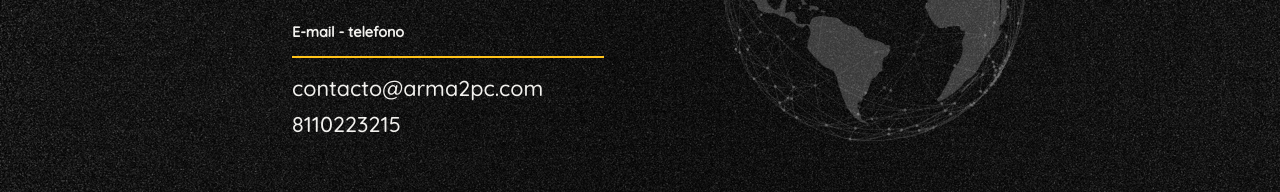
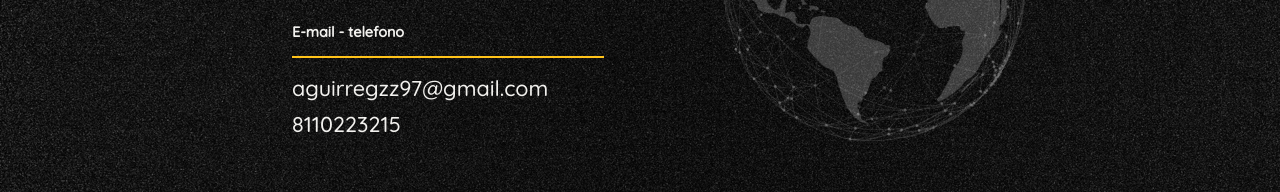
Before and after one commit to Aguirregzz97/arma2pc, a React app: page /#/contact in a window 1280 px wide. Shown: the part 343-535 px from the top of the page. Built offline with nearby package versions, Linux system fonts and the light colour scheme.

Commit message:
♻️ Change email to stop paying service

```diff
--- a/src/components/atoms/ContactInfo/ContactInfo.tsx
+++ b/src/components/atoms/ContactInfo/ContactInfo.tsx
@@ -28,7 +28,7 @@ const ContactInfo: React.FC = () => {
       </p>
       <ContactMedia
         name="E-mail - telefono"
-				value="contacto@arma2pc.com 8110223215"
+        value="aguirregzz97@gmail.com 8110223215"
       />
     </div>
   );
```
Lines whose indentation alone changed are shown as unchanged.
